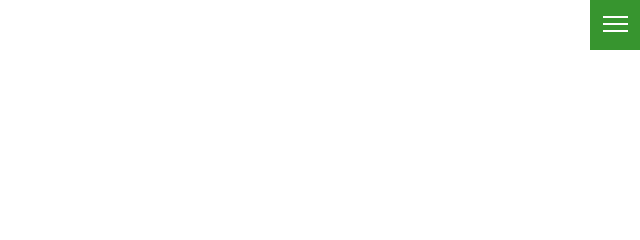
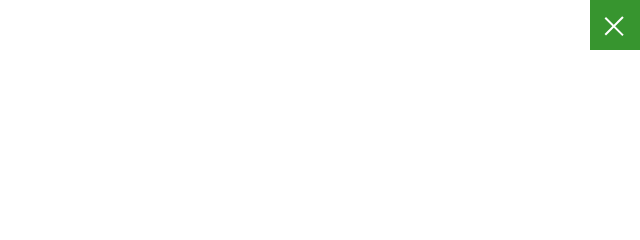
Before and after one commit to zakazan/mdn_coading_textbook, a plain HTML site: page EXERCISE01/index.html in a window 1280 px wide. Both pictures are taken after a click on the button 1255 px from the left and 25 px from the top of the page. Shown: the top 240 px of the page, 640-1280 px from the left. Drawn offline with Linux system fonts and the light colour scheme.

Commit message:
ハンバーガーメニューアニメーション

```diff
--- a/EXERCISE01/css/top.css
+++ b/EXERCISE01/css/top.css
@@ -38,11 +38,13 @@
     width: 25px;
     height: 2px;
     background-color: #fff;
+    transform-origin: top left;
+    transition: all 0.2s ease-in;
 }
 
 .hamburger__line {
     top: 16px;
-    right: 12px;
+    left: 12px;
 }
 
 .hamburger__line::before {
@@ -55,6 +57,22 @@
     top: 14px;
 }
 
+.hamburger.hamburger--open .hamburger__line {
+    top: 17px;
+    left: 16px;
+    transform: rotate(45deg);
+}
+
+.hamburger.hamburger--open .hamburger__line::before {
+    opacity: 0;
+}
+
+.hamburger.hamburger--open .hamburger__line::after {
+    top: 0;
+    right: 0;
+    transform: rotate(90deg) translate(-12px, -13px);
+}
+
 /* nav */
 .gnav {
     display: none;
--- a/EXERCISE01/index.html
+++ b/EXERCISE01/index.html
@@ -14,8 +14,8 @@
 </head>
 <body>
   <header class="header">
-    <h1 class="header__logo"><a href="/"><img src="img/logo.svg" alt="株式会社Grass Field"></a></h1>
-    <button id="js-btnHamburger" class="hamburger"><div><span class="hamburger__line"></span></div></button>
+      <h1 class="header__logo"><a href="/"><img src="img/logo.svg" alt="株式会社Grass Field"></a></h1>
+      <button id="js-btnHamburger" class="hamburger"><span class="hamburger__line"></span></button>
     <nav class="gnav">
       <ul class="gnav__list">
         <li class="gnav__item"><a href="/" class="gnav__link _current">Home</a></li>
@@ -108,5 +108,7 @@
     </ul>
     <p class="footer__copyright"><small lang="en">&copy; Sample All Rights Reserved.</small></p>
   </footer>
+  <!-- JSの読み込み -->
+  <script src="./js/hamburger.js"></script>
 </body>
 </html>
--- /dev/null
+++ b/EXERCISE01/js/hamburger.js
@@ -0,0 +1,5 @@
+const hamburgerButton = document.getElementById('js-btnHamburger');
+
+hamburgerButton.addEventListener('click', () => {
+    hamburgerButton.classList.toggle('hamburger--open');
+});
```
